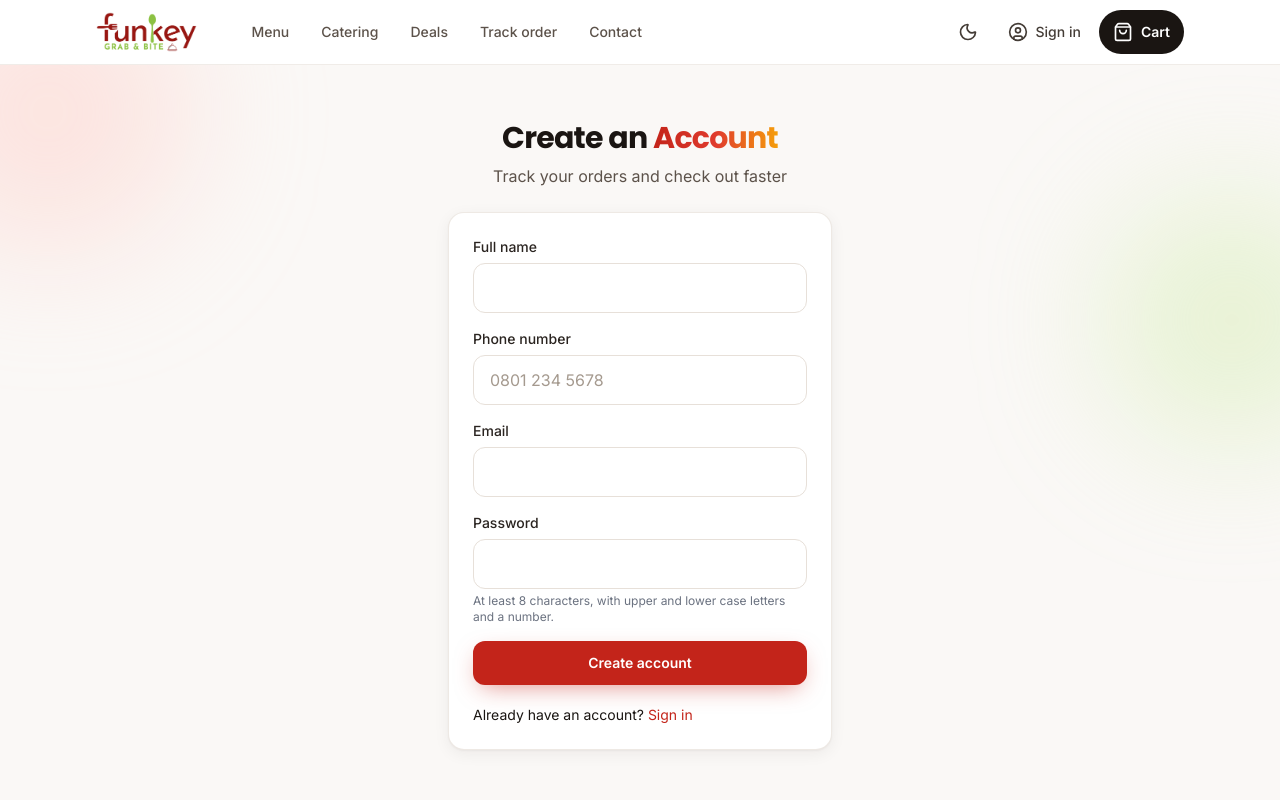
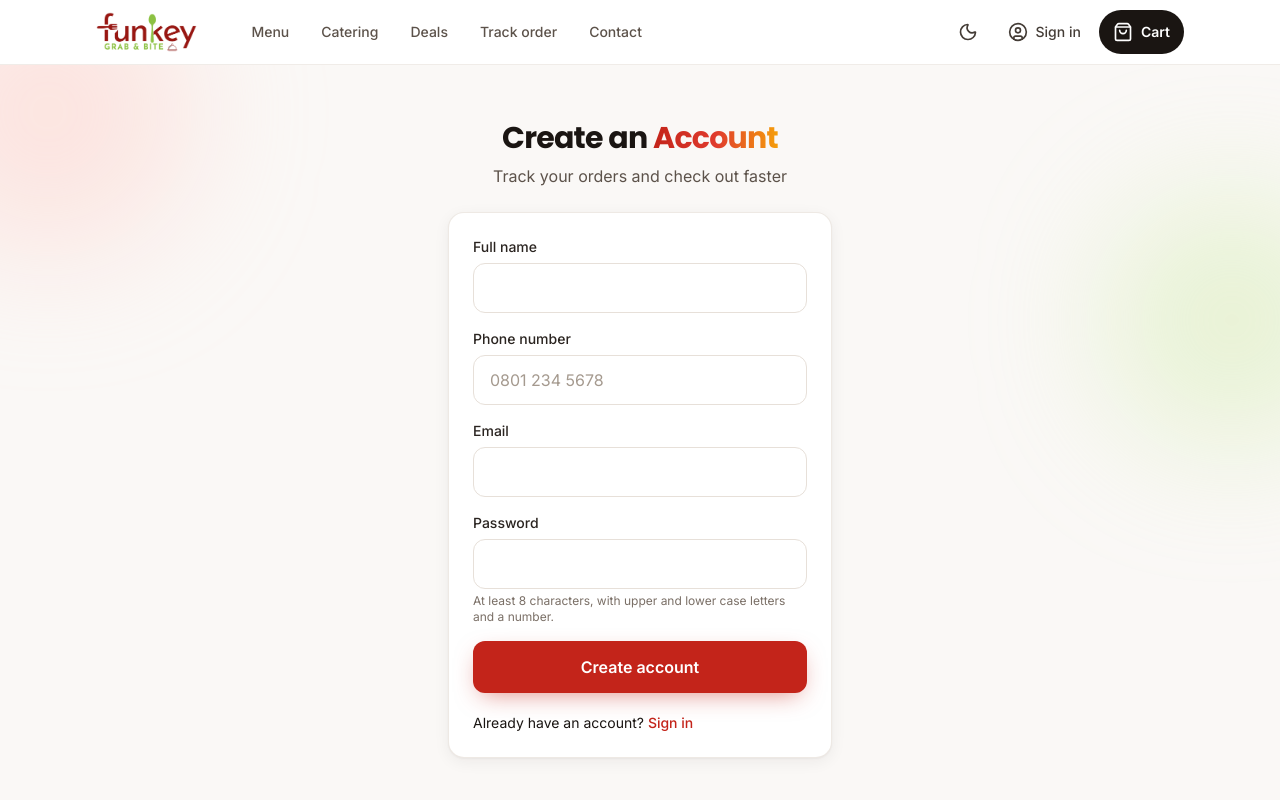
Before and after one commit to Oluwaseyi89/funkey-grab-and-bite, a Nuxt app in the folder funkey-bite-web/: page /account/register in a window 1280 px wide. Shown: the top 800 px of the page. Built offline with nearby package versions, Linux system fonts and the light colour scheme; no server answers.

Commit message:
style(web): match registration to the new form styles

```diff
--- a/funkey-bite-web/pages/account/register.vue
+++ b/funkey-bite-web/pages/account/register.vue
@@ -16,30 +16,30 @@
       <div>
         <label for="reg-password" class="form-label">Password</label>
         <input id="reg-password" v-model="details.password" type="password" required minlength="8" autocomplete="new-password" class="form-input" />
-        <p class="text-xs text-gray-500 dark:text-gray-400 mt-1">At least 8 characters, with upper and lower case letters and a number.</p>
+        <p class="text-xs text-ink-500 dark:text-ink-400 mt-1">At least 8 characters, with upper and lower case letters and a number.</p>
       </div>
-      <p v-if="error" class="text-sm text-red-600" role="alert">{{ error }}</p>
-      <button type="submit" class="btn-primary w-full dark:text-white" :disabled="busy">
+      <p v-if="error" class="form-error" role="alert">{{ error }}</p>
+      <button type="submit" class="btn-primary btn-lg w-full" :disabled="busy">
         <Loader2 v-if="busy" class="w-4 h-4 animate-spin inline mr-2" />Create account
       </button>
     </form>
 
     <form v-else class="space-y-4" @submit.prevent="confirm">
-      <p class="text-sm text-gray-700 dark:text-gray-300">
+      <p class="text-sm text-ink-700 dark:text-ink-200">
         This number has orders from before. To link them to your account, enter the 6-digit code we sent to <strong>{{ sentTo }}</strong>.
       </p>
       <div>
         <label for="reg-code" class="form-label">Code</label>
         <input id="reg-code" v-model="code" inputmode="numeric" autocomplete="one-time-code" maxlength="6" required class="form-input tracking-widest text-center text-lg" />
       </div>
-      <p v-if="error" class="text-sm text-red-600" role="alert">{{ error }}</p>
-      <button type="submit" class="btn-primary w-full dark:text-white" :disabled="busy">
+      <p v-if="error" class="form-error" role="alert">{{ error }}</p>
+      <button type="submit" class="btn-primary btn-lg w-full" :disabled="busy">
         <Loader2 v-if="busy" class="w-4 h-4 animate-spin inline mr-2" />Confirm and create account
       </button>
-      <button type="button" class="text-sm text-brand-600 hover:underline" :disabled="busy" @click="submit">Send a new code</button>
+      <button type="button" class="link text-sm" :disabled="busy" @click="submit">Send a new code</button>
     </form>
 
-    <p class="text-sm">Already have an account? <NuxtLink to="/account/login" class="text-brand-600 hover:underline">Sign in</NuxtLink></p>
+    <p class="text-sm">Already have an account? <NuxtLink to="/account/login" class="link">Sign in</NuxtLink></p>
   </AccountCard>
 </template>
 
```
